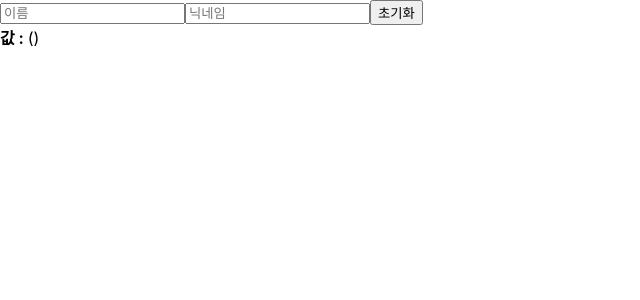
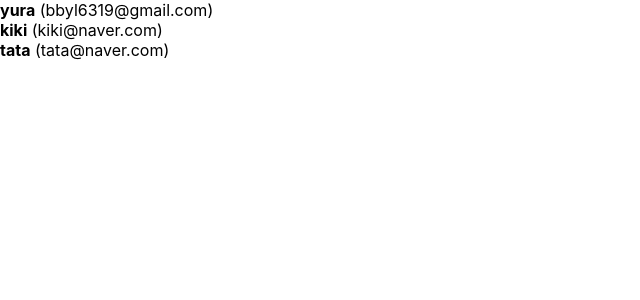
Before and after one commit to yunanah/react-tutorial, a React (Create React App) app: page / in a window 1280 px wide. Shown: the top 300 px of the page, without its empty margins (0-640 px from the left). Built offline with nearby package versions, Linux system fonts and the light colour scheme.

Commit message:
배열 렌더링 연습

```diff
--- a/src/App.js
+++ b/src/App.js
@@ -1,10 +1,10 @@
 import React from 'react';
 import './App.css';
-import InputSample from './InputSample';
+import UserList from './UserList';
 
 function App() {
   return (
-    <InputSample />
+    <UserList />
   );
 }
 export default App;
--- /dev/null
+++ b/src/UserList.js
@@ -0,0 +1,39 @@
+import React from 'react';
+function User({ user }) {
+    return (
+        <div>
+            <b>{user.username}</b> <span>({user.email})</span>
+        </div>
+    );
+}
+
+function UserList() {
+    const users = [
+        {
+            id: 1,
+            username: 'yura',
+            email: 'bbyl6319@gmail.com'
+        },
+        {
+            id: 2,
+            username: 'kiki',
+            email: 'kiki@naver.com'
+        },
+        {
+            id: 3,
+            username: 'tata',
+            email: 'tata@naver.com'
+        }
+    ];
+    return (
+        <div>
+            {
+                users.map(
+                    (user) => (<User user={user} key={user.id} />)
+                )
+            }
+        </div>
+    );
+}
+
+export default UserList;
```
